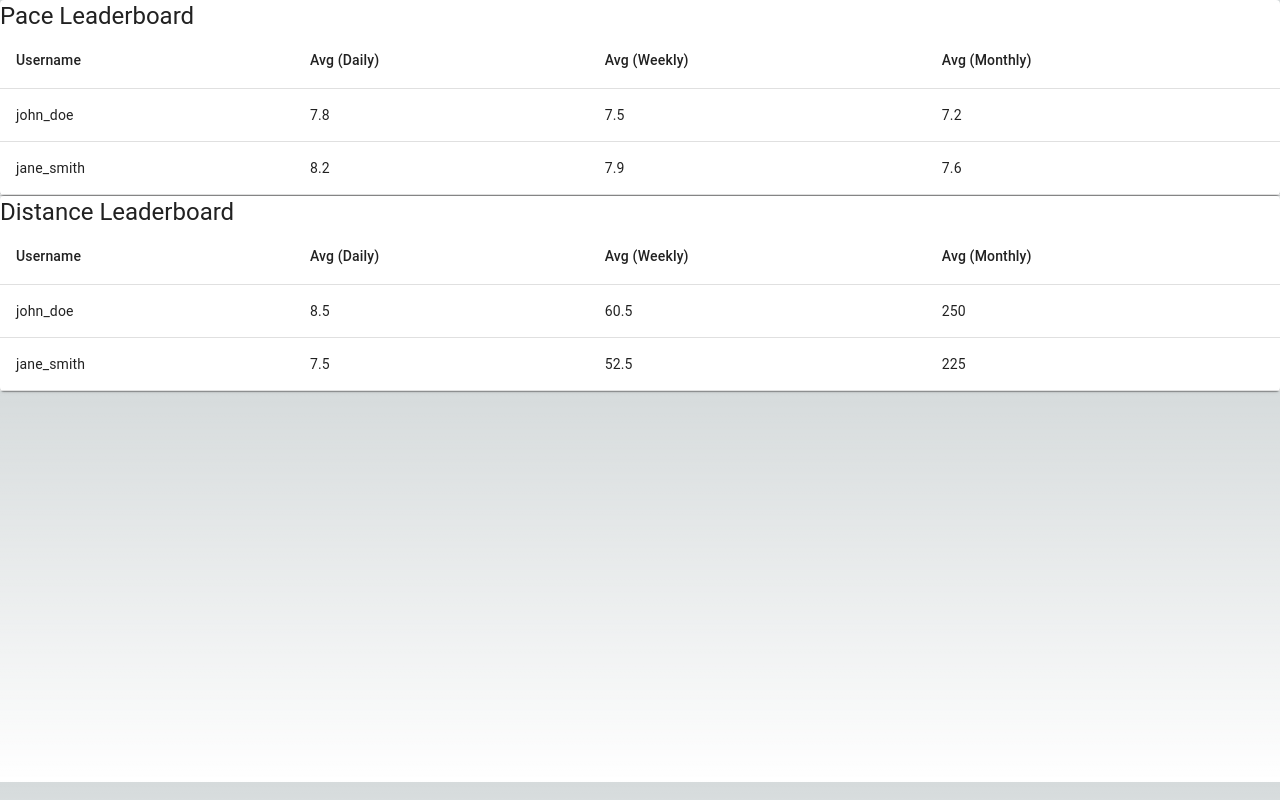
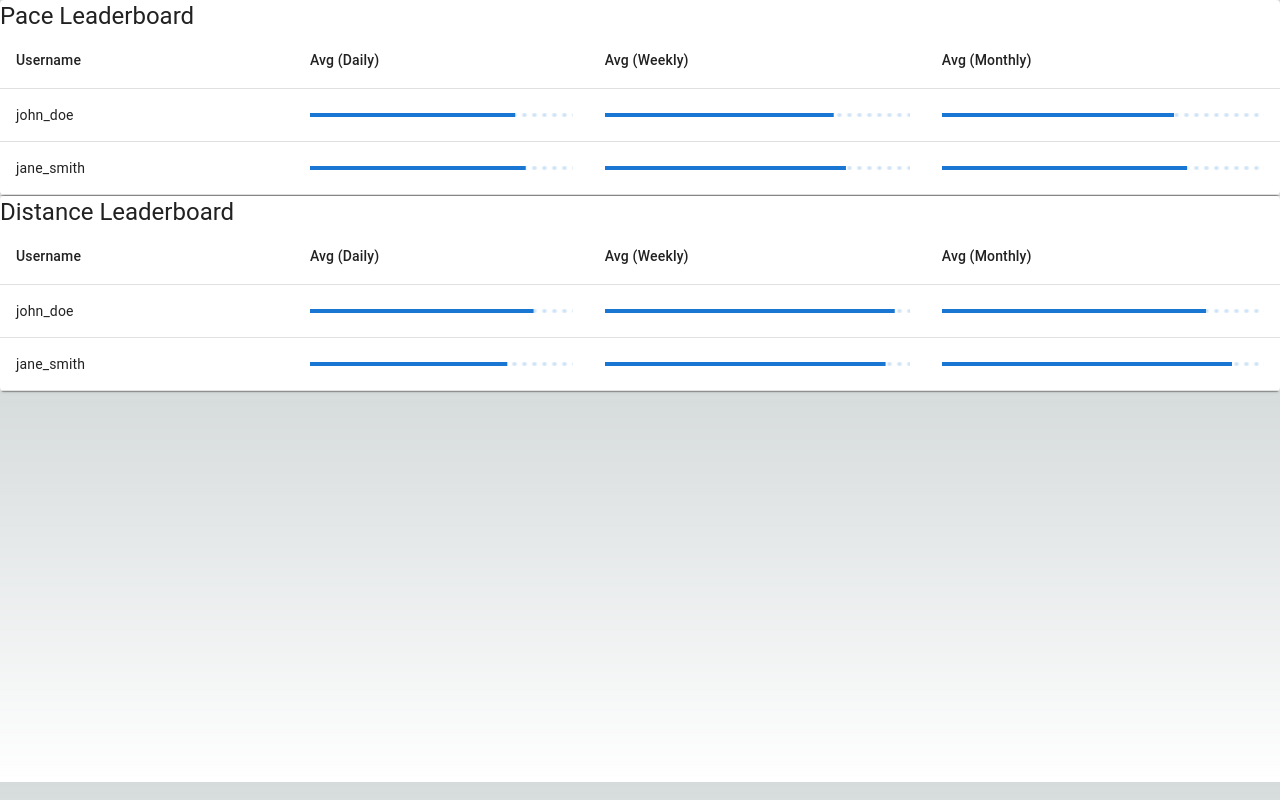
Before and after one commit to thuy0605/FitRank, a Next.js app: page /leaderboard in a window 1280 px wide. Built offline with nearby package versions, Linux system fonts and the light colour scheme.

Commit message:
style: replace number value by progress bar

```diff
--- a/app/(components)/Leaderboard.js
+++ b/app/(components)/Leaderboard.js
@@ -9,6 +9,7 @@ import {
   Paper,
   Divider,
   Typography,
+  LinearProgress,
 } from "@mui/material";
 
 const Leaderboard = ({ initialData }) => {
@@ -43,14 +44,14 @@ const Leaderboard = ({ initialData }) => {
             {
               username: "john_doe",
               averageDistanceDaily: 8.5,
-              averageDistanceWeekly: 60.5,
-              averageDistanceMonthly: 250.0,
+              averageDistanceWeekly: 9.5,
+              averageDistanceMonthly: 8.2,
             },
             {
               username: "jane_smith",
               averageDistanceDaily: 7.5,
-              averageDistanceWeekly: 52.5,
-              averageDistanceMonthly: 225.0,
+              averageDistanceWeekly: 9.2,
+              averageDistanceMonthly: 9,
             },
           ],
         },
@@ -79,13 +80,35 @@ const Leaderboard = ({ initialData }) => {
             <TableRow key={user.username}>
               <TableCell>{user.username}</TableCell>
               <TableCell>
-                {user.averagePaceDaily || user.averageDistanceDaily}
+                <LinearProgress
+                  value={
+                    (user.averagePaceDaily || user.averageDistanceDaily) * 10
+                  }
+                  valueBuffer={10}
+                  readOnly
+                  variant="buffer"
+                />
               </TableCell>
               <TableCell>
-                {user.averagePaceWeekly || user.averageDistanceWeekly}
+                <LinearProgress
+                  value={
+                    (user.averagePaceWeekly || user.averageDistanceWeekly) * 10
+                  }
+                  valueBuffer={10}
+                  readOnly
+                  variant="buffer"
+                />
               </TableCell>
               <TableCell>
-                {user.averagePaceMonthly || user.averageDistanceMonthly}
+                <LinearProgress
+                  value={
+                    (user.averagePaceMonthly || user.averageDistanceMonthly) *
+                    10
+                  }
+                  valueBuffer={10}
+                  readOnly
+                  variant="buffer"
+                />
               </TableCell>
             </TableRow>
           ))}
--- a/app/(mock)/leaderboardData.json
+++ b/app/(mock)/leaderboardData.json
@@ -22,14 +22,14 @@
       {
         "username": "john_doe",
         "averageDistanceDaily": 5.0,
-        "averageDistanceWeekly": 35.0,
-        "averageDistanceMonthly": 150.0
+        "averageDistanceWeekly": 6.0,
+        "averageDistanceMonthly": 7.0
       },
       {
         "username": "jane_smith",
         "averageDistanceDaily": 4.5,
-        "averageDistanceWeekly": 31.5,
-        "averageDistanceMonthly": 135.0
+        "averageDistanceWeekly": 5.5,
+        "averageDistanceMonthly": 6.5
       }
     ]
   }
```
